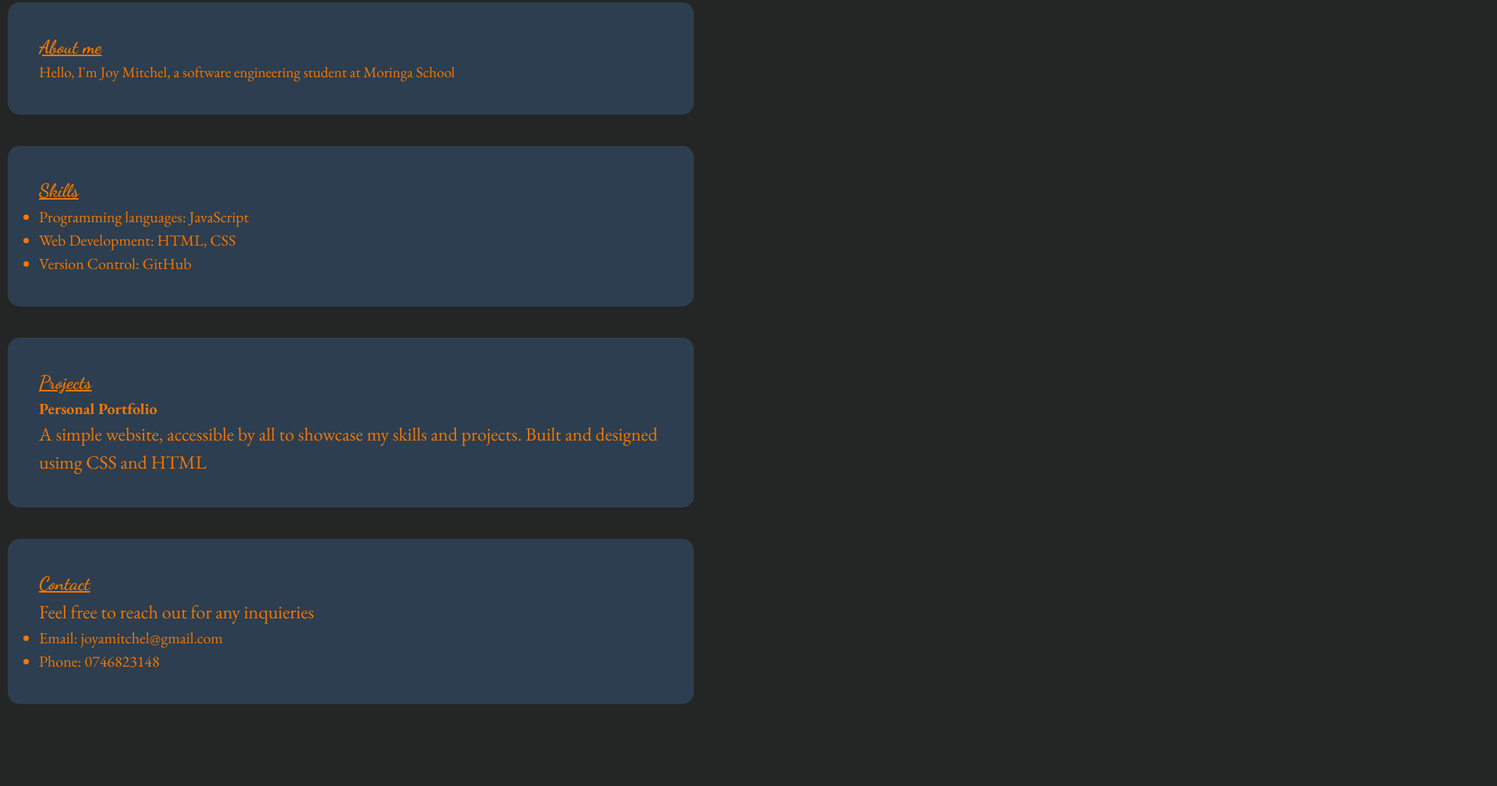
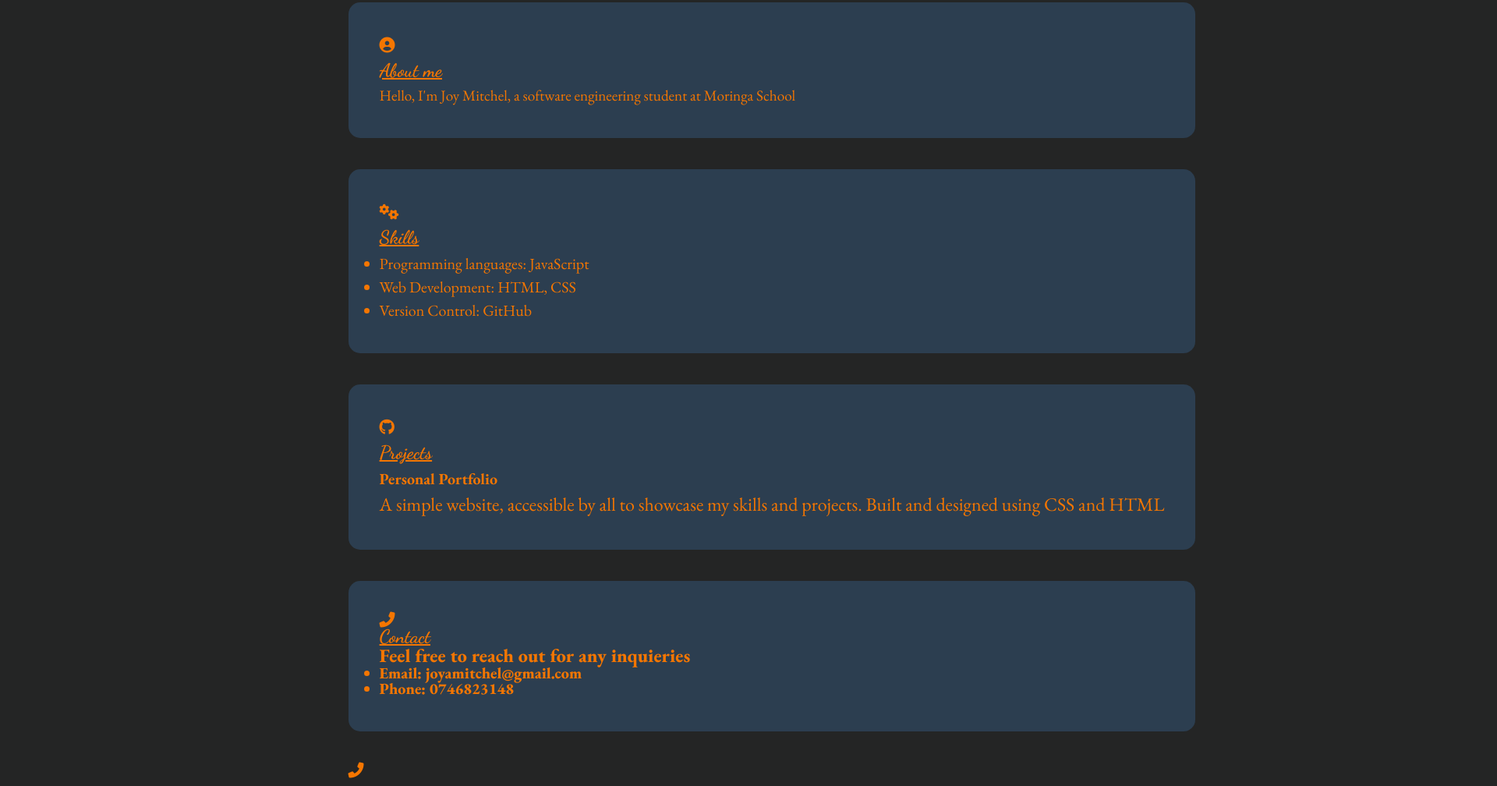
Before and after one commit to JoyMitchel/my-personal-website, a plain HTML site: page index.html in a window 1280 px wide. Shown: the part 273-1281 px from the top of the page at 78% size, 1920 px wide, since content can reach past the window. Before the commit the page ends 1226 px from the top, so only its background shows below. Drawn offline with nearby package versions, Linux system fonts and the light colour scheme.

Commit message:
changed css

```diff
--- a/index.html
+++ b/index.html
@@ -5,6 +5,7 @@
     <meta name="viewport" content="width=device-width, initial-scale=1.0">
     <title>My Personal Website</title>
     <link rel="stylesheet" href="style.css">
+    <link rel="stylesheet" href="https://cdnjs.cloudflare.com/ajax/libs/font-awesome/6.0.0-beta3/css/all.min.css">
 </head>
 <body>
     <main>
@@ -24,12 +25,12 @@
         </section>
 
         <section class="me">
-            <h1>About me</h1>
+            <i class="fas fa-user-circle"></i> <h1>About me</h1>
             <p>Hello, I'm Joy Mitchel, a software engineering student at Moringa School </p>
         </section>
 
         <section class="skills">
-            <h1>Skills</h1>
+            <i class="fas fa-cogs"></i> <h1>Skills</h1>
             <ul>
                 <li>Programming languages: JavaScript</li>
                 <li>Web Development: HTML, CSS</li>
@@ -38,16 +39,15 @@
         </section>
 
         <section class="projects">
-            <h1>Projects</h1> <i class="fa-brands fa-github"></i>
+            <i class="fa-brands fa-github"></i> <h1>Projects</h1>
             <div>
                 <h4>Personal Portfolio</h4>
-                <p>A simple website, accessible by all to showcase my skills and projects. Built and designed usimg CSS and HTML</p>
+                <p>A simple website, accessible by all to showcase my skills and projects. Built and designed using CSS and HTML</p>
             </div>
         </section>
 
         <section>
-            <i class="fa-solid fa-inboxes"></i>
-            <h1>Contact</h1>
+            <i class="fas fa-phone-alt"> <h1>Contact</h1>
             <p>Feel free to reach out for any inquieries</p>
             <ul>
                 <li>Email: joyamitchel@gmail.com</li>
--- a/style.css
+++ b/style.css
@@ -22,7 +22,7 @@ body {
     font-size: 20px;
     line-height: 1.5;
     padding: 10px;
-    width: 900px;
+    width: 2000px;
     justify-content: center;
 
 }
@@ -85,7 +85,3 @@ section p {
 .me p {
     font-size: 1.2rem;
 }
-
-.fa-brands{
-    color: beige;
-}
```
